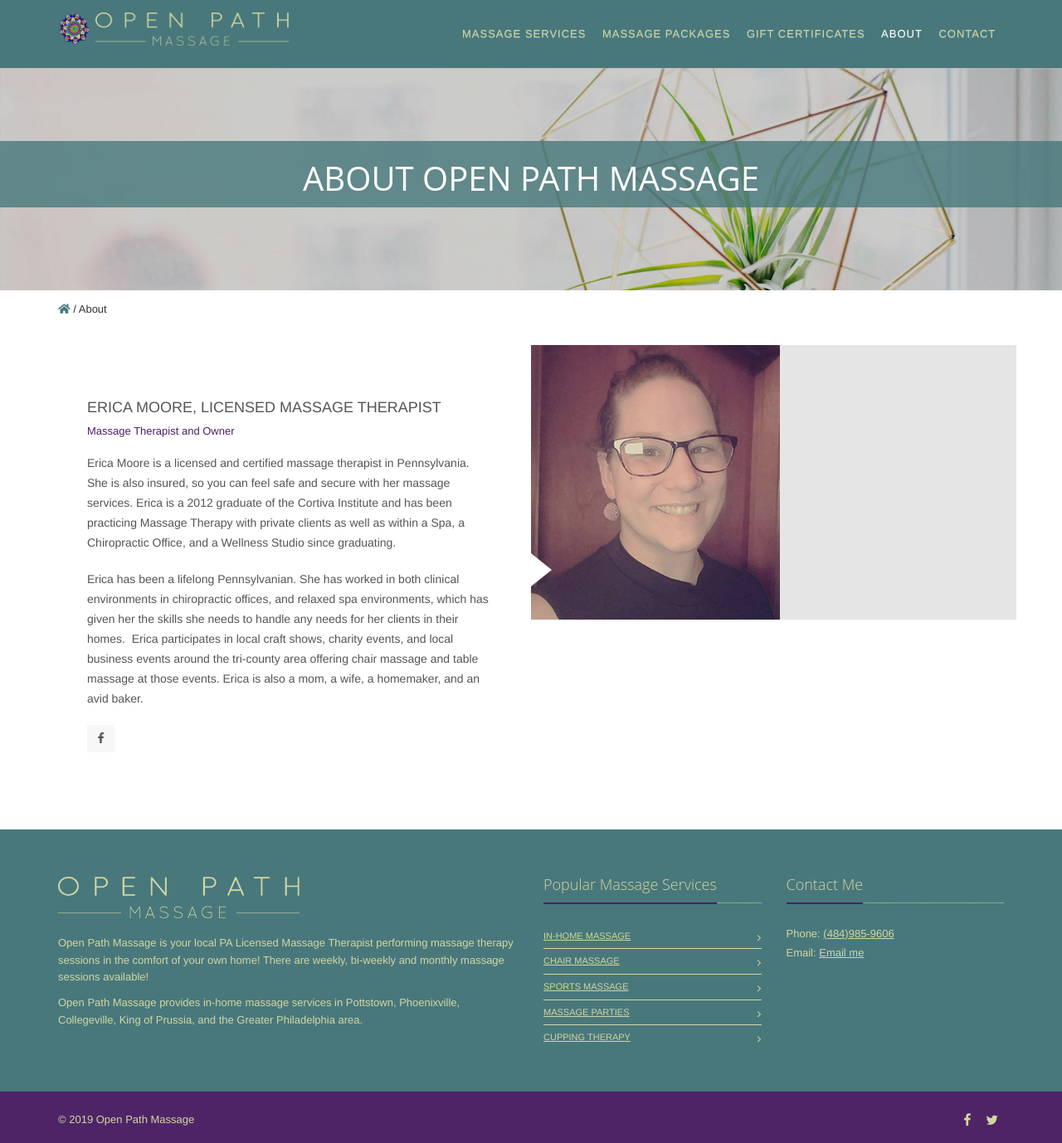
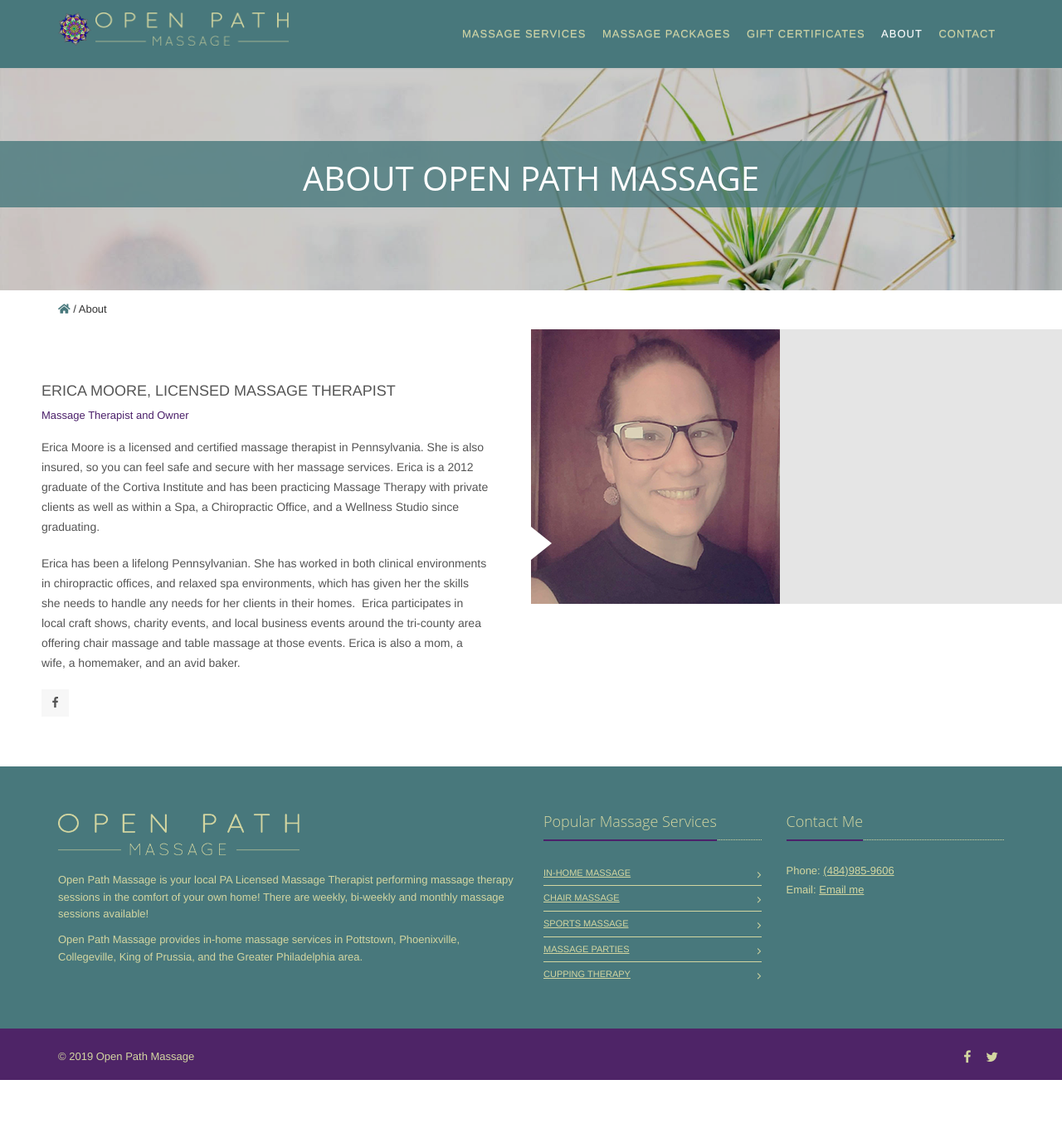
Before and after one commit to mrssk33lz/openpathmassage, a Jekyll site: the page built from about.md, in a window 1280 px wide and 1378 px high. Shown: the whole window at 83% size. Built offline with Jekyll 4.4.1, drawn with Linux system fonts in a browser that asks for light colours; nearby versions of some CDN libraries.

Commit message:
Updating content.

```diff
--- a/about.md
+++ b/about.md
@@ -12,7 +12,7 @@
 </div>
 <!--=== End Page Heading ===-->
 {% include breadcrumbs.html %}
-<div class="container content">
+<div class="container-fluid">
   <div class="row team-v7 no-gutter equal-height-columns">
     <div class="col-md-6 team-arrow-right">
       <div class="dp-table">
```
